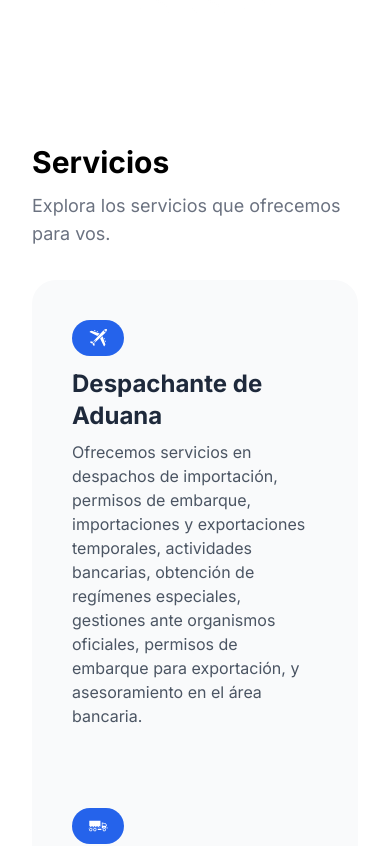
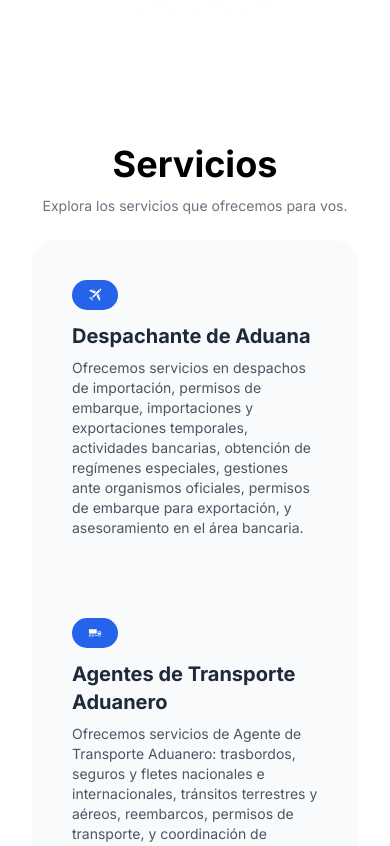
Before and after one commit to mazzodevelopments/matteozzi-lavilla, a Next.js app: page / in a window 390 px wide. Shown: the part 1600-2446 px from the top of the page. Built offline with nearby package versions, Linux system fonts and the light colour scheme.

Commit message:
Servicios responsive

```diff
--- a/app/pages/Servicios.tsx
+++ b/app/pages/Servicios.tsx
@@ -18,31 +18,31 @@ export default function Servicios({ content }: ServiciosProps) {
     const renderedItems = content.map((item, idx) => (
         <motion.div
             key={idx}
-            className="flex flex-col items-start mb-4 p-4"
+            className="flex flex-col items-start mb-4 p-4 text-sm sm:text-md md:text-lg lg:text-lg"
             whileHover={{ scale: 1.025, y: -5, color: '#3B82F6' }}
             style={{ color: '#1E293B' }}
             onMouseEnter={() => setHoveredIndex(idx)}
             onMouseLeave={() => setHoveredIndex(null)}
         >
-            <div className="bg-blue-600 text-white font-bold py-2 px-4 rounded-full text-xl mb-3">
+            <div className="bg-blue-600 text-white font-bold rounded-full py-2 px-4 mb-3">
                 {item.icon}
             </div>
-            <h2 className="text-2xl font-bold mb-2">{item.title}</h2>
+            <h2 className="text-xl md:text-2xl font-bold mb-2">{item.title}</h2>
             <p className="text-gray-600 text-md">{item.description}</p>
         </motion.div>
     ));
 
     return (
         <section id="servicios" className="flex flex-col min-h-screen p-8">
-            <div className="w-full max-w-6xl mx-auto mb-8">
-                <h1 className="text-3xl sm:text-4xl md:text-5xl lg:text-6xl font-bold text-left mb-3 mt-6">
+            <div className="w-full max-w-6xl mx-auto mb-6 text-center sm:text-left">
+                <h1 className="text-4xl sm:text-5xl md:text-6xl font-bold mb-3 mt-6">
                     Servicios
                 </h1>
-                <p className="text-lg text-gray-500 text-left">
+                <p className="text-sm sm:text-md md:text-lg text-gray-500">
                     Explora los servicios que ofrecemos para vos.
                 </p>
             </div>
-            <div className="w-full max-w-6xl mx-auto flex flex-col items-start justify-start space-y-8 p-6 rounded-3xl bg-gray-50">
+            <div className="w-full max-w-6xl mx-auto flex flex-col items-start space-y-8 p-6 rounded-3xl bg-gray-50">
                 {renderedItems}
             </div>
         </section>
```
